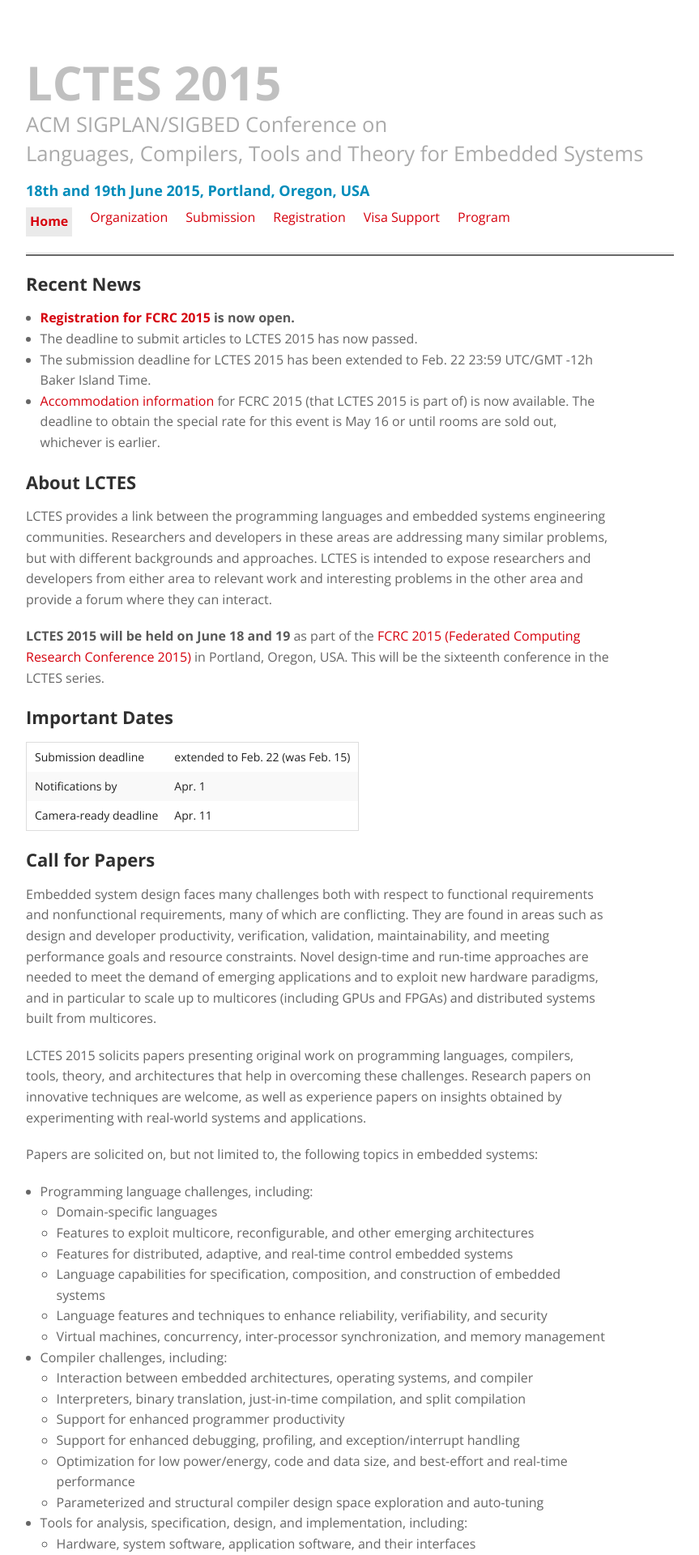
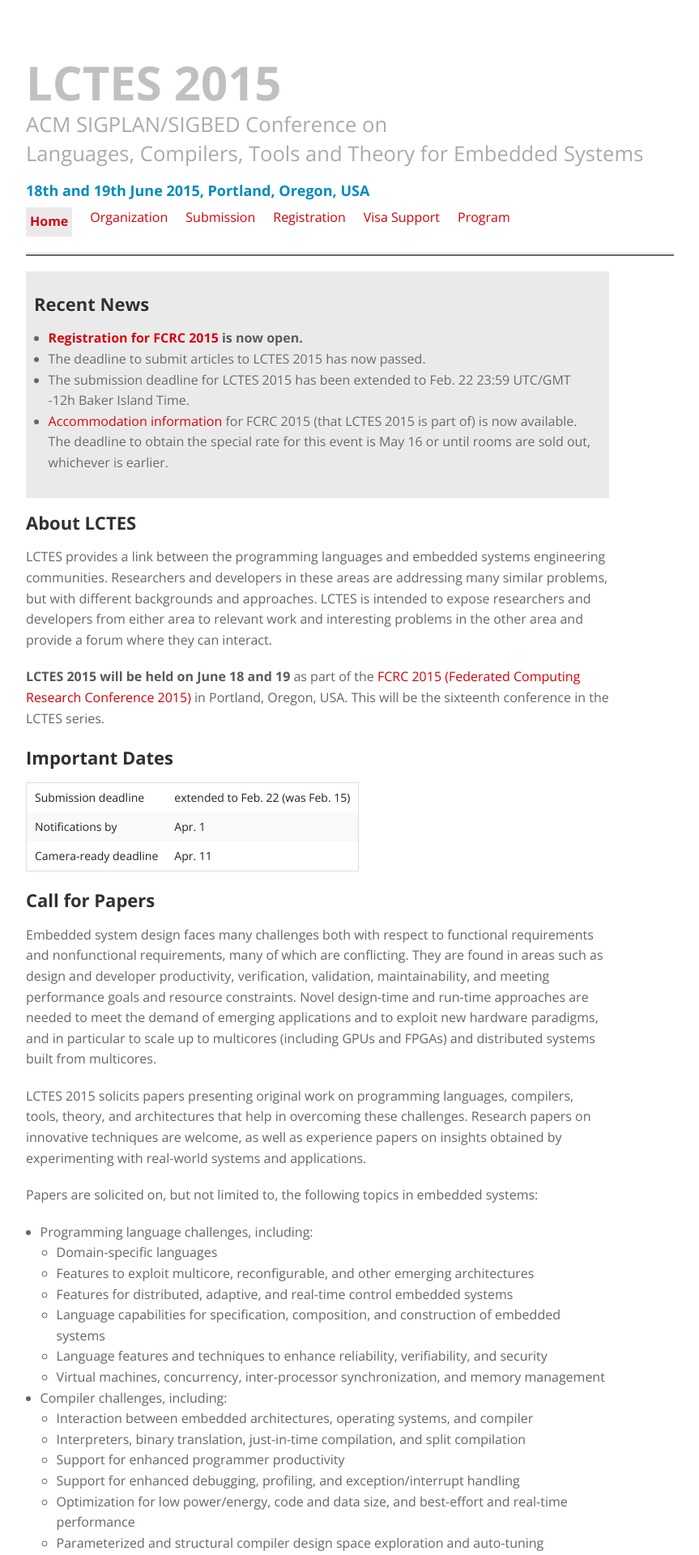
Before and after one commit to GSathish/lctes2015, a Jekyll site: the page built from index.html, in a window 1280 px wide. Shown: the top 1920 px of the page at 81% size, without its empty margins (28-891 px from the left). Built offline with Jekyll 4.4.1, drawn with Linux system fonts in a browser that asks for light colours.

Commit message:
added news highlight

```diff
--- a/index.html
+++ b/index.html
@@ -5,6 +5,8 @@
 current: home
 ---
 
+
+<div style="background: #eaeaea; padding: 10px;">
 <h2>Recent News</h2>
 <ul>
 	<li><strong><a href="https://www.regonline.com/Register/Checkin.aspx?EventID=1692718">Registration for FCRC 2015</a> is now open.</strong></li>
@@ -12,6 +14,7 @@
 	<li>The submission deadline for LCTES 2015 has been extended to Feb. 22 23:59 UTC/GMT -12h Baker Island Time.</li>
 	<li><a href="http://fcrc.acm.org/travel.cfm">Accommodation information</a> for FCRC 2015 (that LCTES 2015 is part of) is now available. The deadline to obtain the special rate for this event is May 16 or until rooms are sold out, whichever is earlier.</li>
 </ul>
+</div>
 
 <h2>About LCTES</h2>
 
```
